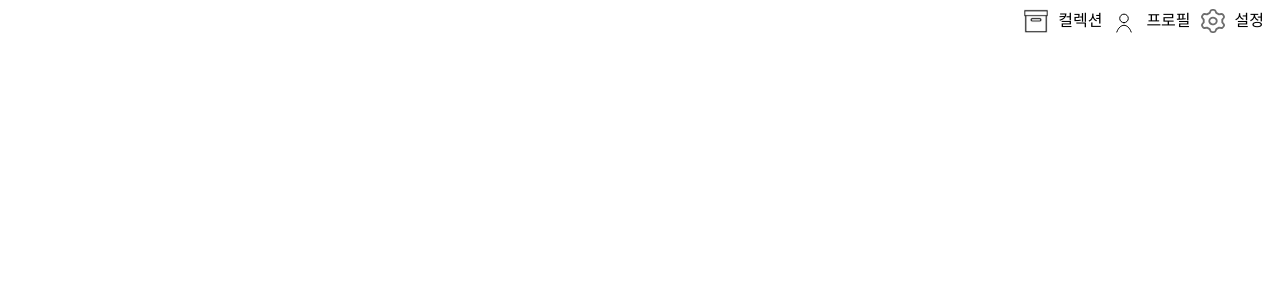
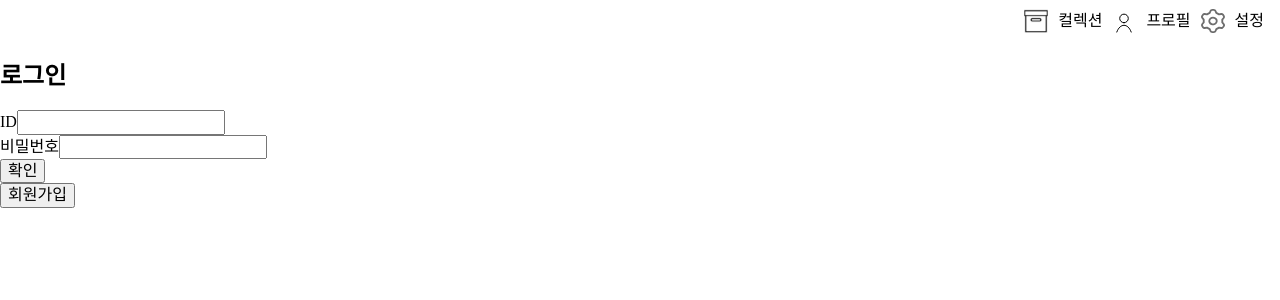
Before and after one commit to isemae/SSAFit_Project, a Vue app in the folder FPJ-FE/: page /auth in a window 1280 px wide. Before the commit this address had no page. Shown: the top 300 px of the page. Built offline with nearby package versions, Linux system fonts and the light colour scheme.

Commit message:
Feat login (FPJ-62)
validation 나중에 ...............

```diff
--- /dev/null
+++ b/FPJ-FE/src/components/user/LoginForm.vue
@@ -0,0 +1,17 @@
+<template>
+  <h2>로그인</h2>
+  <AuthBaseForm :form-data="loginFormData">
+    <template #additional-fields="{}"> </template>
+  </AuthBaseForm>
+</template>
+
+<script setup>
+import AuthBaseForm from './UserInfoBaseForm.vue'
+
+const loginFormData = {
+  userId: '',
+  password: '',
+}
+</script>
+
+<style scoped></style>
--- /dev/null
+++ b/FPJ-FE/src/components/user/RegisterForm.vue
@@ -0,0 +1,28 @@
+<template>
+  <h2>회원가입</h2>
+  <AuthBaseForm :initialFormData="registerFormData">
+    <template #additional-fields="{ validateField }">
+      <div>
+        <label for="passwordCheck">비밀번호 확인</label>
+        <input type="password" @keyup="validateField(registerFormData, 'passwordCheck')" />
+      </div>
+      <div>
+        <label for="username">닉네임</label>
+        <input type="text" @keyup="validateField(registerFormData, 'username')" />
+      </div>
+    </template>
+  </AuthBaseForm>
+</template>
+
+<script setup>
+import AuthBaseForm from './UserInfoBaseForm.vue'
+
+const registerFormData = {
+  userId: '',
+  password: '',
+  passwordCheck: '',
+  username: '',
+}
+</script>
+
+<style lang="scss" scoped></style>
--- /dev/null
+++ b/FPJ-FE/src/components/user/UserInfoBaseForm.vue
@@ -0,0 +1,141 @@
+<template>
+  <form @submit.prevent="submitForm">
+    <div>
+      <label for="userId">ID</label>
+      <input
+        id="userId"
+        type="text"
+        v-model="formData.userId"
+        @keyup="validateField(formData, 'userId')"
+      />
+      <span>{{ errors.userId }}</span>
+    </div>
+    <div>
+      <label for="password">비밀번호</label>
+      <input
+        id="password"
+        type="password"
+        v-model="formData.password"
+        @keyup="validateField(formData, 'password')"
+      />
+      <span>{{ errors.password }}</span>
+    </div>
+    <slot name="additional-fields" :validate-field="validateField"></slot>
+    <!-- <button :disabled="!isFormValid">확인</button> -->
+    <button>확인</button>
+  </form>
+</template>
+
+<script setup>
+import { useAccountService } from '@/composables/auth/useAccountService'
+import { useValidation } from '@/composables/auth/useValidation'
+import { reactive, computed, watchEffect, ref } from 'vue'
+const { validateFormData, validateField, errors } = useValidation()
+
+const accountService = useAccountService()
+const props = defineProps({
+  initialFormData: Object,
+})
+
+const formData = reactive({ ...props.initialFormData })
+
+const isFormValid = computed(() => Object.values(errors).every((error) => error === null))
+
+const submitForm = () => {
+  accountService.login(formData.loginId, formData.password)
+}
+</script>
+
+<style scoped></style>
+
+<!-- gpt가 짜준거... 이대로 안쓸거임 -->
+<!-- <template> -->
+<!--   <form @submit.prevent="onSubmit"> -->
+<!--     <div> -->
+<!--       <label for="userId">User ID</label> -->
+<!--       <input -->
+<!--         id="userId" -->
+<!--         v-model="formData.userId" -->
+<!--         @focus="setFocusedField('userId')" -->
+<!--         @blur="setFocusedField(null)" -->
+<!--       /> -->
+<!--       <span v-if="errors.userId">{{ errors.userId }}</span> -->
+<!--     </div> -->
+<!--     <div> -->
+<!--       <label for="password">Password</label> -->
+<!--       <input -->
+<!--         id="password" -->
+<!--         type="password" -->
+<!--         v-model="formData.password" -->
+<!--         @focus="setFocusedField('password')" -->
+<!--         @blur="setFocusedField(null)" -->
+<!--       /> -->
+<!--       <span v-if="errors.password">{{ errors.password }}</span> -->
+<!--     </div> -->
+<!--     <div v-if="isRegistration"> -->
+<!--       <label for="passwordCheck">Confirm Password</label> -->
+<!--       <input -->
+<!--         id="passwordCheck" -->
+<!--         type="password" -->
+<!--         v-model="formData.passwordCheck" -->
+<!--         @focus="setFocusedField('passwordCheck')" -->
+<!--         @blur="setFocusedField(null)" -->
+<!--       /> -->
+<!--       <span v-if="errors.passwordCheck">{{ errors.password }}</span> -->
+<!--     </div> -->
+<!--     <div v-if="isRegistration"> -->
+<!--       <label for="username">Username</label> -->
+<!--       <input -->
+<!--         id="username" -->
+<!--         v-model="formData.username" -->
+<!--         @focus="setFocusedField('username')" -->
+<!--         @blur="setFocusedField(null)" -->
+<!--       /> -->
+<!--       <span v-if="errors.username">{{ errors.username }}</span> -->
+<!--     </div> -->
+<!--     <button type="submit" :disabled="!isFormValid">Submit</button> -->
+<!--   </form> -->
+<!-- </template> -->
+<!---->
+<!-- <script> -->
+<!-- import { reactive, computed } from "vue"; -->
+<!-- import { useFormFieldWatcher } from "./useFormFieldWatcher"; -->
+<!---->
+<!-- export default { -->
+<!--   props: { -->
+<!--     isRegistration: { -->
+<!--       type: Boolean, -->
+<!--       default: false, -->
+<!--     }, -->
+<!--   }, -->
+<!--   setup(props) { -->
+<!--     const formData = reactive( -->
+<!--       props.isRegistration -->
+<!--         ? { userId: "", password: "", passwordCheck: "", username: "" } -->
+<!--         : { userId: "", password: "" } -->
+<!--     ); -->
+<!---->
+<!--     const { -->
+<!--       errors, -->
+<!--       setFocusedField, -->
+<!--       validateFormData, -->
+<!--     } = useFormFieldWatcher(formData); -->
+<!---->
+<!--     // 전체 폼 유효성 확인 -->
+<!--     const isFormValid = computed(() => -->
+<!--       Object.values(errors).every((error) => error === null) -->
+<!--     ); -->
+<!---->
+<!--     // 폼 제출 핸들러 -->
+<!--     const onSubmit = () => { -->
+<!--       if (validateFormData()) { -->
+<!--         console.log("Form submitted:", formData); -->
+<!--       } else { -->
+<!--         console.log("Form contains errors:", errors); -->
+<!--       } -->
+<!--     }; -->
+<!---->
+<!--     return { formData, errors, setFocusedField, isFormValid, onSubmit }; -->
+<!--   }, -->
+<!-- }; -->
+<!-- </script> -->
--- a/FPJ-FE/src/composables/auth/useAccountService.js
+++ b/FPJ-FE/src/composables/auth/useAccountService.js
@@ -1,5 +1,7 @@
 import { API_ENDPOINTS } from '@/constants/apiEndpoints'
 import { useAccountStore } from '@/stores/accountStore'
+import axios from 'axios'
+import { useValidation } from './useValidation'
 export const useAccountService = () => {
   // 로그인: POST
   // /accounts/login
--- a/FPJ-FE/src/composables/auth/useValidation.js
+++ b/FPJ-FE/src/composables/auth/useValidation.js
@@ -1,29 +1,34 @@
-import { watch } from 'vue'
+import { watch, reactive, ref } from 'vue'
 
 export const useValidation = () => {
   const decodeJWT = (token) => {
     const payload = token.split('.')[1]
     return JSON.parse(atob(payload))
   }
+  const errors = reactive({
+    userId: '',
+    password: '',
+    passwordCheck: '',
+    username: '',
+  })
 
   // 사용자 입력 데이터의 유효성 검증.
   // 특정 입력 형식에 대한 규칙 정의(예: 이메일, 비밀번호, 이름 등).
   // 폼 필드별 에러 메시지 관리.
-
   // ------------------------ 회원가입 시 사용 메서드
   // 공백체크
-  const isInputBlank = () => {
-    return false
+  const isInputBlank = (input) => {
+    return input === ''
   }
 
   // 비밀번호 & 비밀번호 확인 일치여부 검증
-  const isPasswordMatching = (input) => {
-    return false
+  const isPasswordMatching = (password, passwordCheck) => {
+    return password === passwordCheck
   }
 
   // 입력 패스워드가 규칙에 맞는지 검증
   const isPasswordValid = (input) => {
-    return false
+    return input.length >= 8
   }
 
   // 계정 존재 여부를 확인
@@ -38,72 +43,55 @@ export const useValidation = () => {
 
   // 회원가입, 로그인 시 유효성 검증
   // @submit 시 form내 모든 필드 유효성 검증
-  const validateFormData = (formData) => {
-    // form컴포넌트에서 formData를 reactive로 사용
-    ///////////// registration
-    // const formData = reactive({
-    //  userId: "",
-    //  password: "",
-    //  passwordCheck: "",
-    //  username:
-    // })
-    //
-    // //////////// login
-    // const formData = reactive({
-    //   userId: "",
-    //   password: "",
-    // })
-    //
-    let isValid = true
-
-    for (const field in formData) {
-      const isFieldValid = validateField(formData, field)
-      if (!isFieldValid) {
-        isValid = false
-        break
-      }
-    }
-    return isValid
+  // 전체 폼 유효성 검증
+  const validateFormData = async (formData) => {
+    await Promise.all(Object.keys(formData).map((field) => validateField(formData, field)))
+    return Object.values(errors).every((error) => error === null)
   }
 
-  // 회원가입 시 유효성 검증
   const validateField = async (formData, field) => {
-    const value = formData[field]
+    const value = ref(formData[field]).value
     if (value) {
       switch (field) {
-        // id는 6자 이상 & 존재하는지 검증
-        case 'userId': {
-          return value.length >= 6 && !(await isUserIdExisting(value))
-        }
-        // 패스워드는 8자 이상
+        case 'userId':
+          errors.userId = value.length >= 6 ? null : 'ID는 6자 이상이어야 합니다'
+          return !errors.userId
         case 'password':
-          return value.length >= 8 && isPasswordValid(value)
-        // 패스워드가 입력돼 있고 같은지 검증
+          errors.password = value.length >= 8 ? null : '비밀번호는 8자 이상이어야 합니다'
+          return !errors.password
         case 'passwordCheck':
-          return isPasswordMatching(formData.password, value)
-        // 존재하는지 검증
-        case 'userName':
-          return value.length >= 2 && isUserNameAvailable(value)
+          errors.passwordCheck = isPasswordMatching(formData['password'], value)
+            ? null
+            : '비밀번호가 일치하지 않습니다'
+          return !errors.passwordCheck
+        case 'username':
+          errors.username = value.length >= 2 ? null : '닉네임은 2자 이상이어야 합니다'
+          return !errors.username
         default:
+          errors[field] = null
           return true
       }
     }
+    errors[field] = ''
     return false
   }
 
-  // @keyup시 필드 유효성 검증
-  const useFormFieldWatcher = (formData) => {
-    watch(formData, (newData, oldData) => {
-      for (const field in newData) {
-        if (newData[field] !== oldData[field]) {
-          validateField(formData, field)
-        }
-      }
-    })
-  }
+  // // @keyup시 필드 유효성 검증
+  // const validateFormField = (formData) => {
+  //   watch(
+  //     formData,
+  //     (newData, oldData) => {
+  //       for (const field in newData) {
+  //         if (newData[field] !== oldData[field]) {
+  //           validateField(formData, field)
+  //         }
+  //       }
+  //     },
+  //     { deep: true },
+  //     console.log(formData),
+  //   )
+  // }
 
   // watch 와 debounce로 실시간 확인
-  //
-  //
-  return { decodeJWT }
+  return { decodeJWT, errors, validateField, validateFormData }
 }
--- a/FPJ-FE/src/stores/accountStore.js
+++ b/FPJ-FE/src/stores/accountStore.js
@@ -1,5 +1,5 @@
 import { defineStore } from 'pinia'
-import { ref } from 'vue'
+import { ref, computed } from 'vue'
 
 export const useAccountStore = defineStore('accounts', () => {
   const loginUser = ref(null)
--- /dev/null
+++ b/FPJ-FE/src/views/AuthView.vue
@@ -0,0 +1,24 @@
+<template>
+  <div>
+    <template v-if="currentView === 'login'">
+      <LoginForm />
+      <button @click="currentView = 'register'">회원가입</button>
+    </template>
+    <template v-if="currentView === 'register'">
+      <RegisterForm />
+      <button @click="currentView = 'login'">로그인</button>
+    </template>
+  </div>
+</template>
+
+<script setup>
+import { ref, reactive } from 'vue'
+import LoginForm from '@/components/user/LoginForm.vue'
+import RegisterForm from '@/components/user/RegisterForm.vue'
+
+const currentView = ref('login')
+
+const formData = reactive({})
+</script>
+
+<style scoped></style>
--- a/FPJ-FE/src/views/UserProfileView.vue
+++ b/FPJ-FE/src/views/UserProfileView.vue
@@ -9,9 +9,7 @@ import { onBeforeMount } from 'vue'
 import { useAccountStore } from '@/stores/accountStore'
 
 // const store = useAccountStore()
-onBeforeMount(() => {
-  // store.login()
-})
+onBeforeMount(() => {})
 </script>
 
 <style scoped></style>
```
Also changed, not shown: FPJ-FE/src/components/user/ProfileEditForm.vue (added, +7 -0 lines), FPJ-FE/src/router/index.js (+7 -0 lines).
